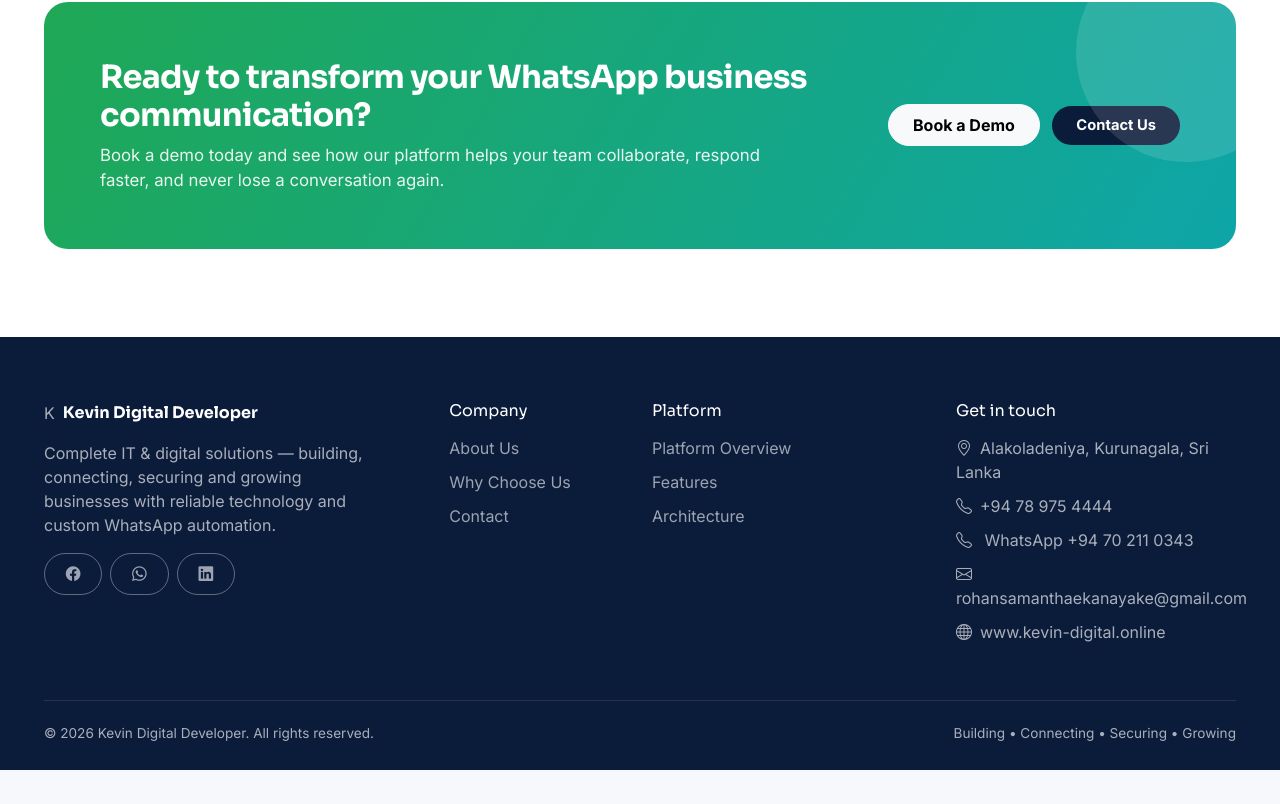
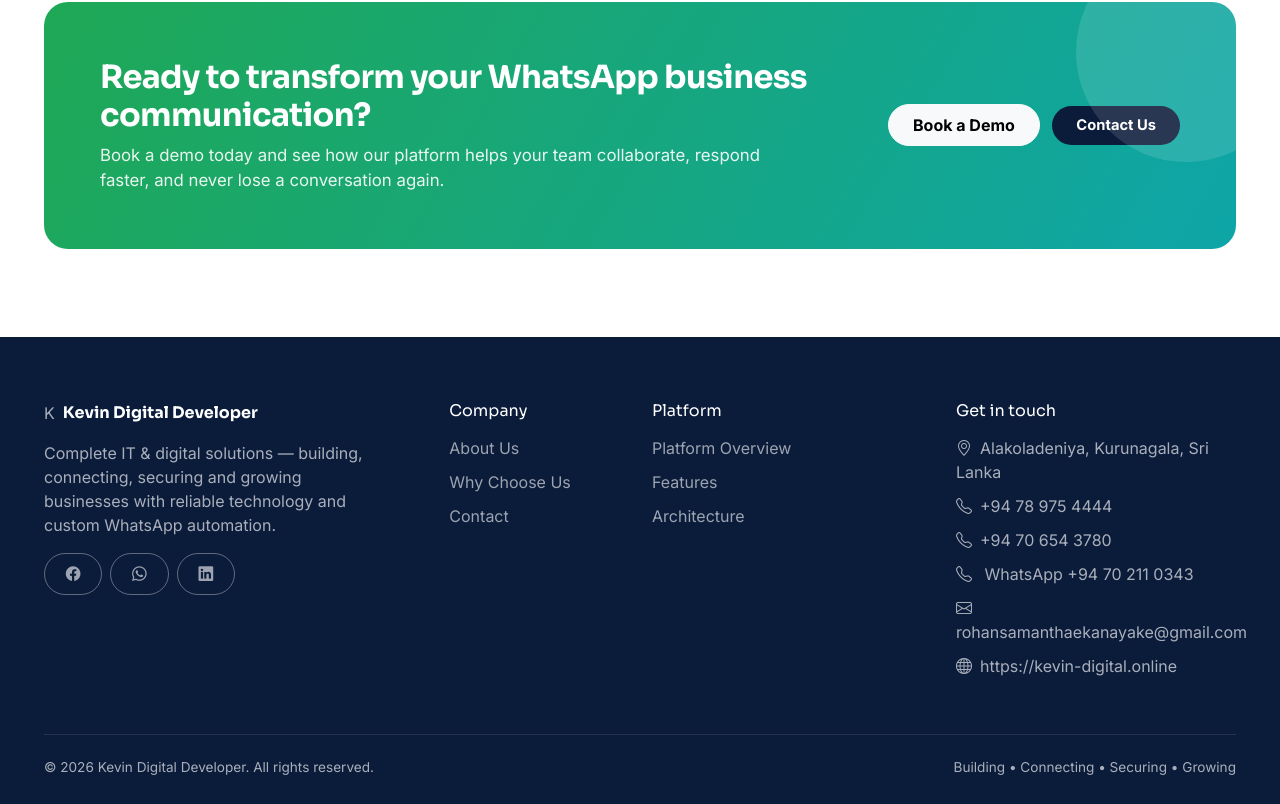
Before and after one commit to speedsri/kevin-digital.online, a plain HTML site: page index.html in a window 1280 px wide. Shown: the part 2983-3787 px from the top of the page. Before the commit the page ends 3753 px from the top, so only its background shows below. Drawn offline with nearby package versions, Linux system fonts and the light colour scheme.

Commit message:
Update index.html

```diff
--- a/index.html
+++ b/index.html
@@ -256,9 +256,11 @@
         <ul class="list-unstyled footer-links">
           <li><i class="bi bi-geo-alt me-2"></i>Alakoladeniya, Kurunagala, Sri Lanka</li>
           <li><i class="bi bi-telephone me-2"></i>+94 78 975 4444</li>
+           <li><i class="bi bi-telephone me-2"></i>+94 70 654 3780</li>
           <li><i class="bi bi-telephone me-2"></i> WhatsApp +94 70 211 0343</li>
+
           <li><i class="bi bi-envelope me-2"></i>rohansamanthaekanayake@gmail.com</li>
-          <li><i class="bi bi-globe me-2"></i>www.kevin-digital.online</li>
+          <li><i class="bi bi-globe me-2"></i>https://kevin-digital.online</li>
         </ul>
       </div>
     </div>
```
